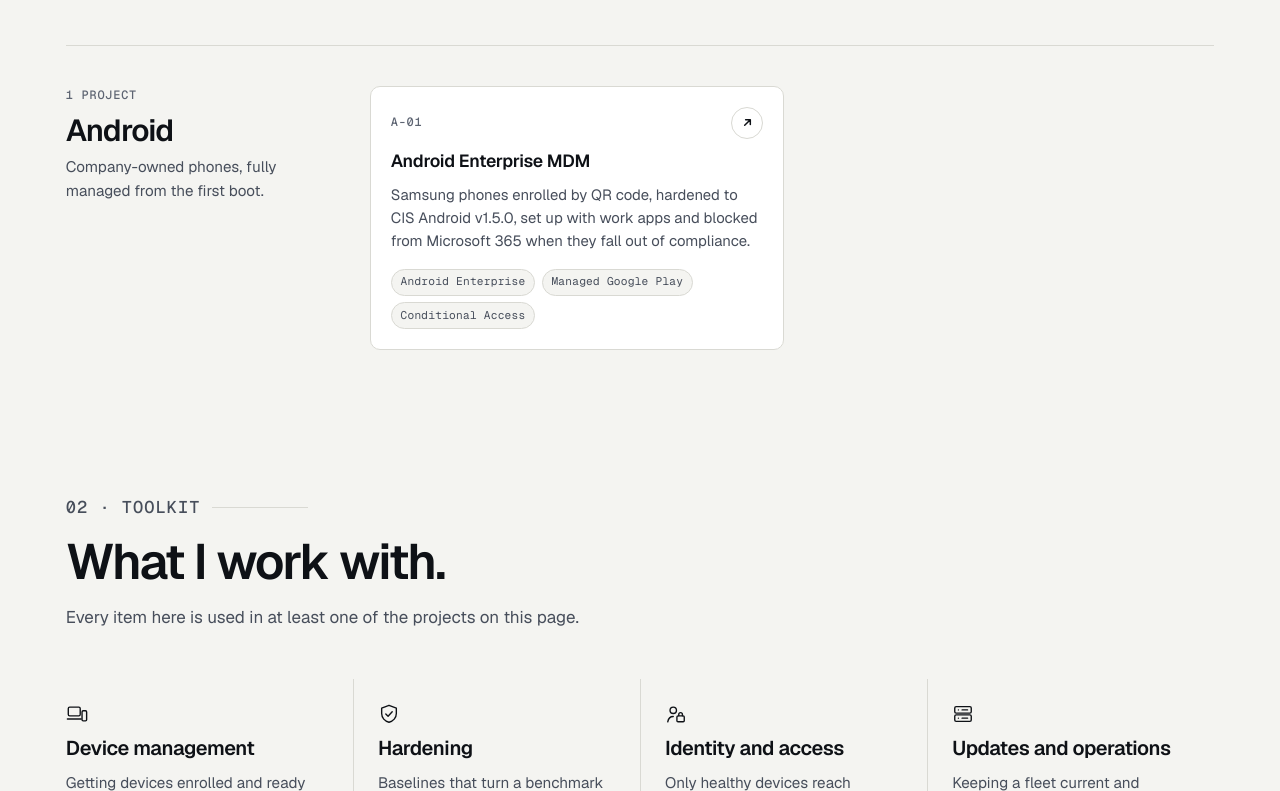
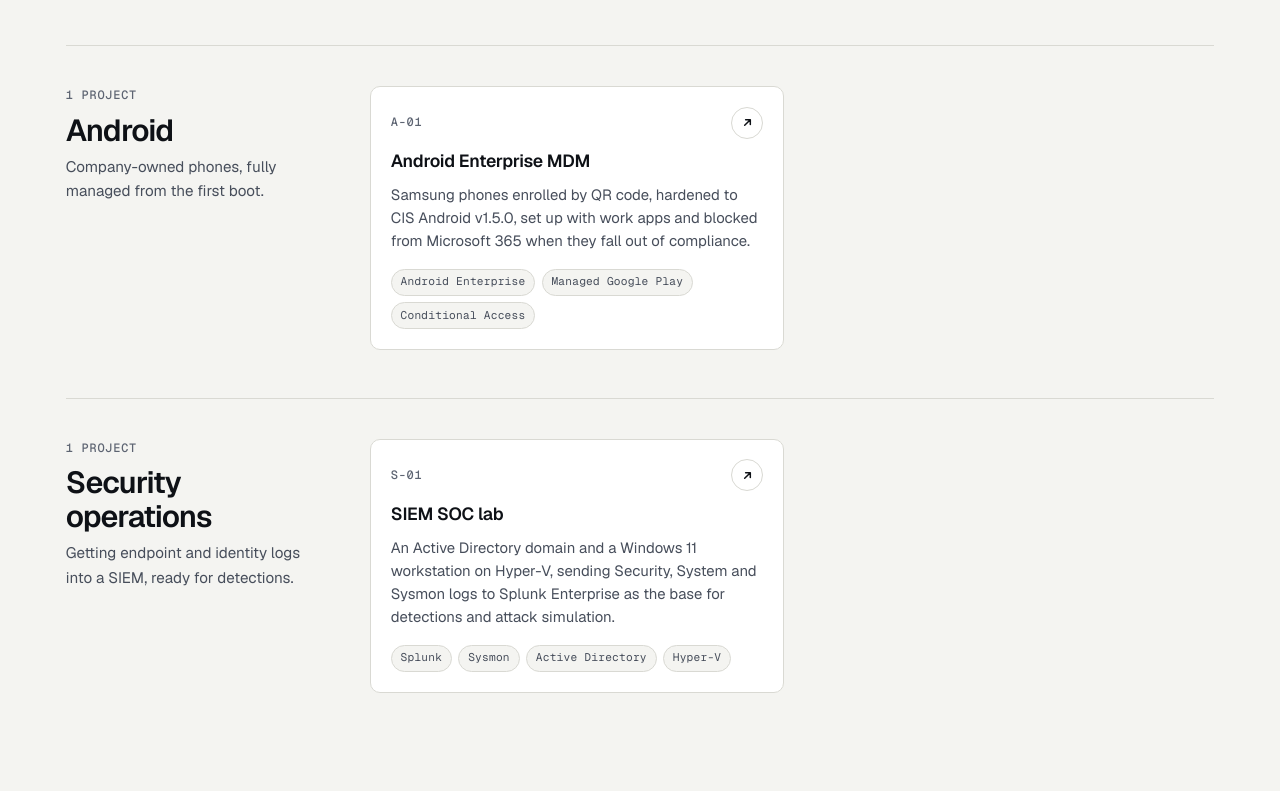
Before and after one commit to thesamuelgabor/thesamuelgabor.github.io, a plain HTML site: page index.html in a window 1280 px wide. Shown: the part 2813-3604 px from the top of the page. Drawn offline with nearby package versions, Linux system fonts and the light colour scheme.

Commit message:
Add SIEM SOC Lab project

```diff
--- a/index.html
+++ b/index.html
@@ -104,7 +104,7 @@
       <div class="sec-head" data-reveal>
         <p class="label">01 · Endpoint management</p>
         <h2 id="work-title">Intune, end to end. Windows, iOS and Android.</h2>
-        <p>9 projects, each building on the last: enrolment, apps, updates, hardening and compliance. Every card opens the full write-up on GitHub.</p>
+        <p>10 projects, each building on the last: enrolment, apps, updates, hardening and compliance. Every card opens the full write-up on GitHub.</p>
       </div>
 
       <article class="note-card" data-reveal>
@@ -202,6 +202,21 @@
           </li>
         </ol>
       </div>
+      <div class="track" aria-labelledby="track-secops">
+        <div class="track-head" data-reveal>
+          <p class="label">1 project</p>
+          <h3 id="track-secops">Security operations</h3>
+          <p>Getting endpoint and identity logs into a SIEM, ready for detections.</p>
+        </div>
+        <ol class="pgrid">
+          <li class="pcard" data-reveal style="--d:0">
+            <div class="pcard-top"><span class="label">S-01</span><span class="go" aria-hidden="true"><svg viewBox="0 0 16 16" fill="none" stroke="currentColor" stroke-width="1.6" stroke-linecap="round" stroke-linejoin="round"><path d="M5 11 11 5M6 5h5v5"/></svg></span></div>
+            <h4><a href="https://github.com/thesamuelgabor/SIEM-SOC-Lab" target="_blank" rel="noopener">SIEM SOC lab<span class="sr-only"> (GitHub, opens in a new tab)</span></a></h4>
+            <p>An Active Directory domain and a Windows 11 workstation on Hyper-V, sending Security, System and Sysmon logs to Splunk Enterprise as the base for detections and attack simulation.</p>
+            <ul class="tags" aria-label="Tools"><li>Splunk</li><li>Sysmon</li><li>Active Directory</li><li>Hyper-V</li></ul>
+          </li>
+        </ol>
+      </div>
     </section>
 
     <!-- ============ 02 Toolkit ============ -->
@@ -232,9 +247,9 @@
         </div>
         <div class="cap" data-reveal style="--d:3">
           <svg class="cap-icon" viewBox="0 0 24 24" fill="none" stroke="currentColor" stroke-width="1.5" stroke-linecap="round" stroke-linejoin="round" aria-hidden="true"><rect x="3" y="4" width="18" height="7" rx="1.5"/><rect x="3" y="13" width="18" height="7" rx="1.5"/><path d="M7 7.5h.01M7 16.5h.01M11 7.5h6M11 16.5h6"/></svg>
-          <h3>Updates and operations</h3>
-          <p>Keeping a fleet current and finding out when it isn't.</p>
-          <ul><li>Windows Autopatch</li><li>Deployment rings</li><li>Autopatch reports</li><li>PowerShell, Microsoft Graph</li><li>Unraid, Docker lab</li></ul>
+          <h3>Operations and monitoring</h3>
+          <p>Keeping a fleet current and seeing what happens on it.</p>
+          <ul><li>Windows Autopatch, deployment rings</li><li>Splunk, Sysmon</li><li>Active Directory, Hyper-V lab</li><li>PowerShell, Microsoft Graph</li><li>Unraid, Docker lab</li></ul>
         </div>
       </div>
     </section>
```
